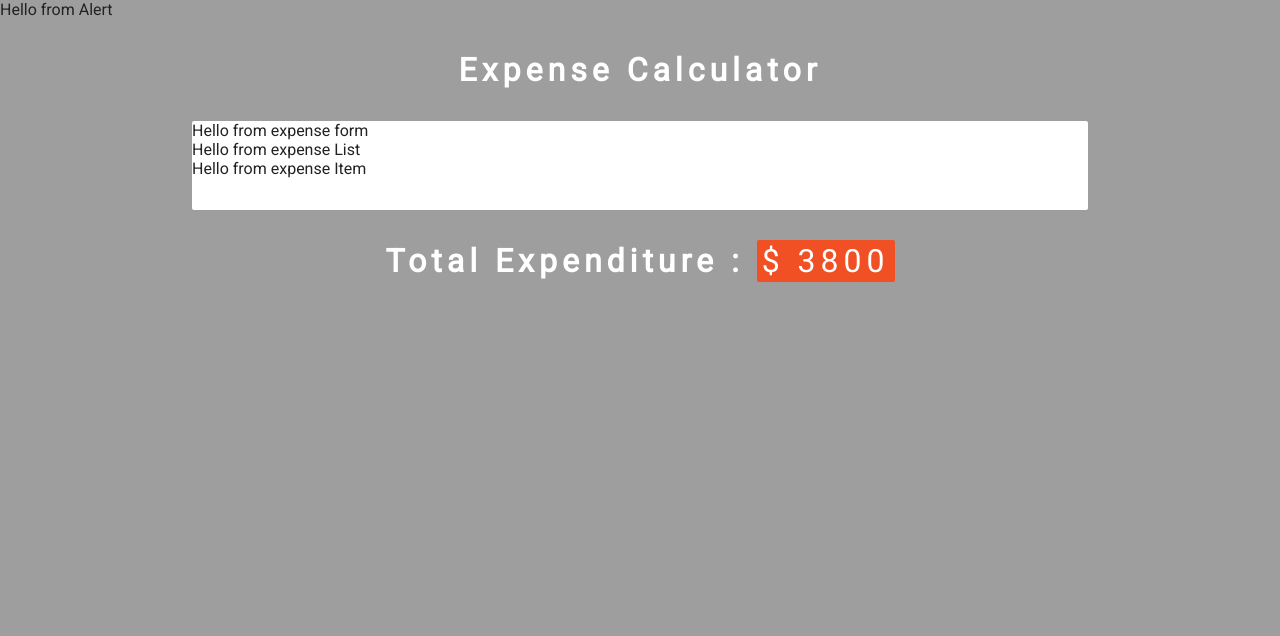
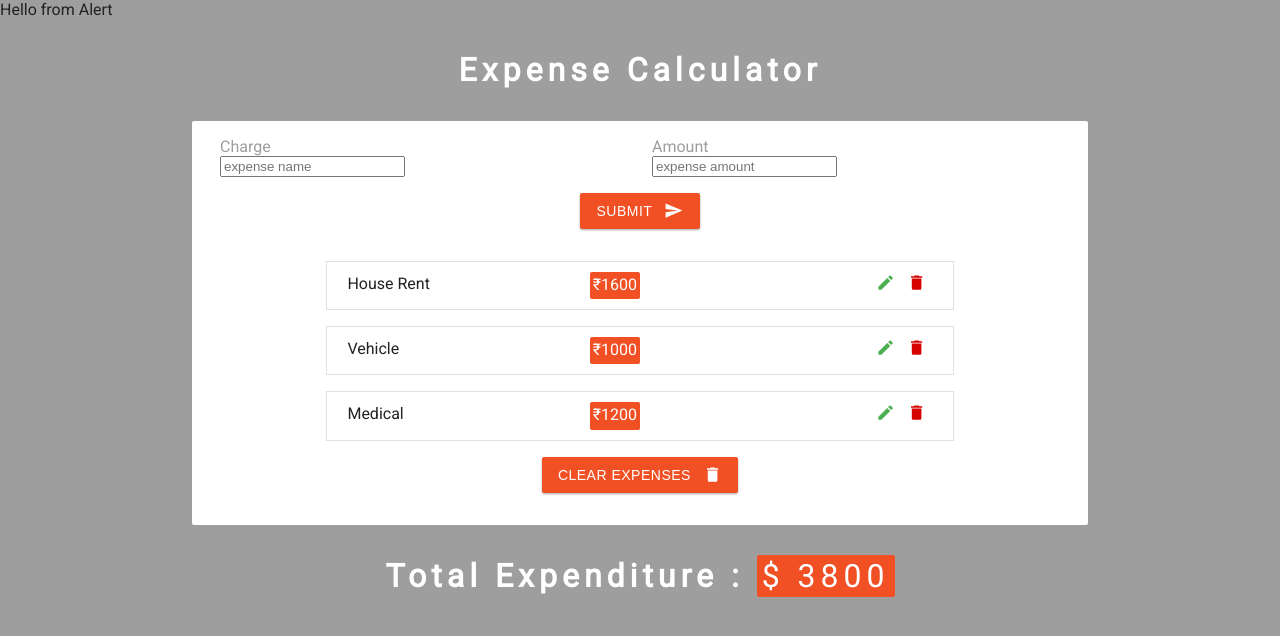
Before and after one commit to Pratyush2710/Expense-Calculator, a React (Create React App) app: page / in a window 1280 px wide. Shown: the top 636 px of the page. Built offline with nearby package versions, Linux system fonts and the light colour scheme.

Commit message:
Form changes completed

```diff
--- a/src/components/ExpenseForm.js
+++ b/src/components/ExpenseForm.js
@@ -1,7 +1,37 @@
 import React from "react";
+import { MdSend } from "react-icons/md";
 
 const ExpenseForm = () => {
-  return <div>Hello from expense form</div>;
+  return (
+    <form>
+      <div className="form-center">
+        <div className="form-group">
+          <label htmlFor="charge">Charge</label>
+          <input
+            type="text"
+            className="form.control"
+            id="charge"
+            name="charge"
+            placeholder="expense name"
+          />
+        </div>
+        <div className="form-group">
+          <label htmlFor="amount">amount</label>
+          <input
+            type="text"
+            className="form.control"
+            id="amount"
+            name="amount"
+            placeholder="expense amount"
+          />
+        </div>
+      </div>
+      <button type="submit" className="btn">
+        submit
+        <MdSend className="btn-icon" />
+      </button>
+    </form>
+  );
 };
 
 export default ExpenseForm;
--- a/src/components/ExpenseItem.js
+++ b/src/components/ExpenseItem.js
@@ -1,7 +1,27 @@
 import React from "react";
+import { MdEdit, MdDelete } from "react-icons/md";
 
-const ExpenseItem = () => {
-  return <div>Hello from expense Item</div>;
+const ExpenseItem = ({ expense }) => {
+  const { id, charge, amount } = expense;
+  return (
+    <li className="item">
+      <div className="info">
+        <span className="expense">{charge}</span>
+        <span className="amount">
+          {"\u20B9"}
+          {amount}
+        </span>
+      </div>
+      <div>
+        <button className="edit-btn" aria-label="edit button">
+          <MdEdit />
+        </button>
+        <button className="clear-btn" aria-label="delete button">
+          <MdDelete />
+        </button>
+      </div>
+    </li>
+  );
 };
 
 export default ExpenseItem;
--- a/src/components/ExpenseList.js
+++ b/src/components/ExpenseList.js
@@ -1,12 +1,22 @@
 import React from "react";
 import Item from "./ExpenseItem";
+import { MdDelete } from "react-icons/md";
 
-const ExpenseList = () => {
+const ExpenseList = ({ expenses }) => {
   return (
-    <div>
-      Hello from expense List
-      <Item />
-    </div>
+    <>
+      <ul className="list">
+        {expenses.map((expense) => {
+          return <Item id={expense.id} expense={expense} />;
+        })}
+      </ul>
+      {expenses.length > 0 && (
+        <button className="btn">
+          Clear Expenses
+          <MdDelete className="btn-icon" />
+        </button>
+      )}
+    </>
   );
 };
 
```
